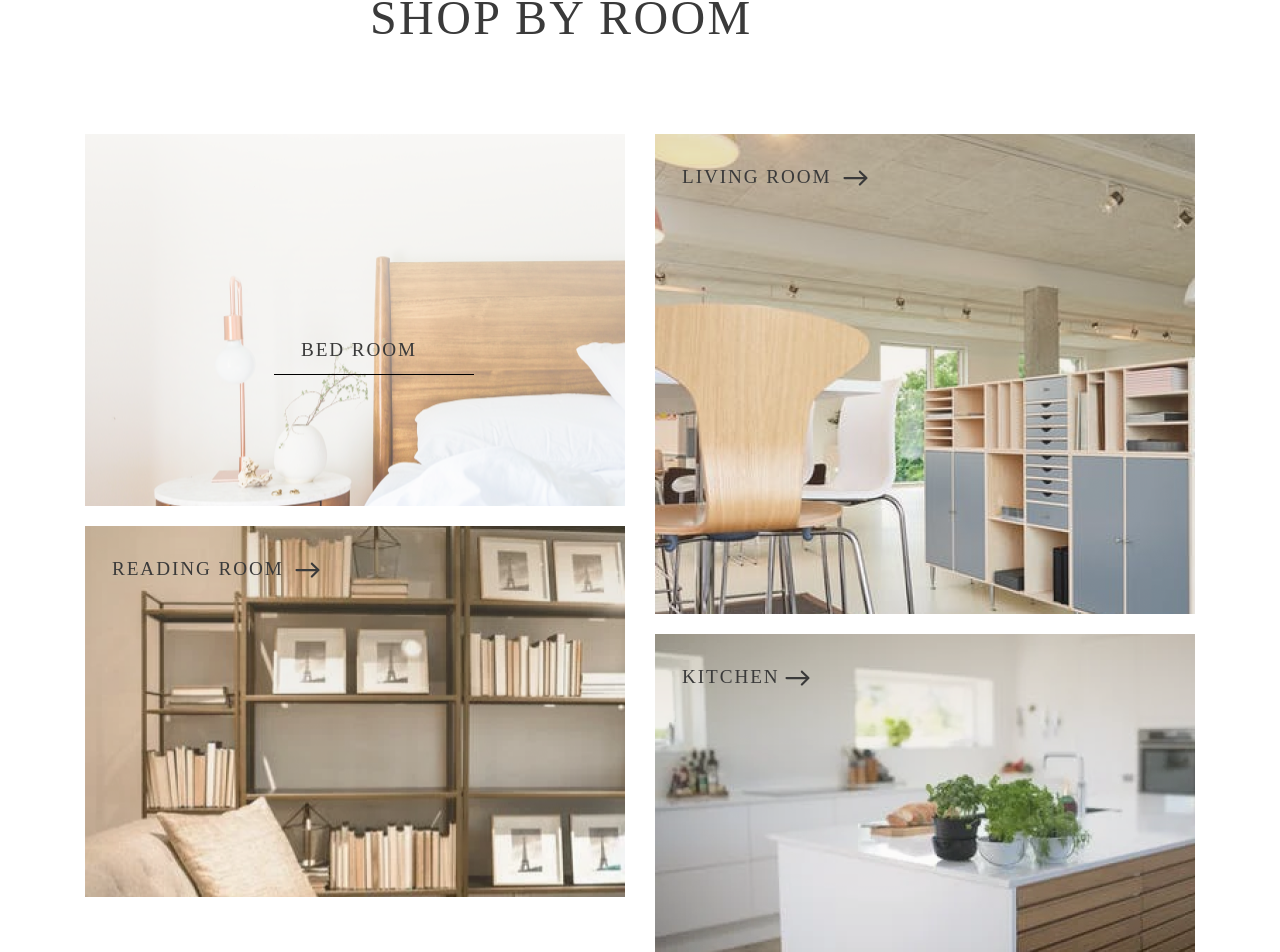
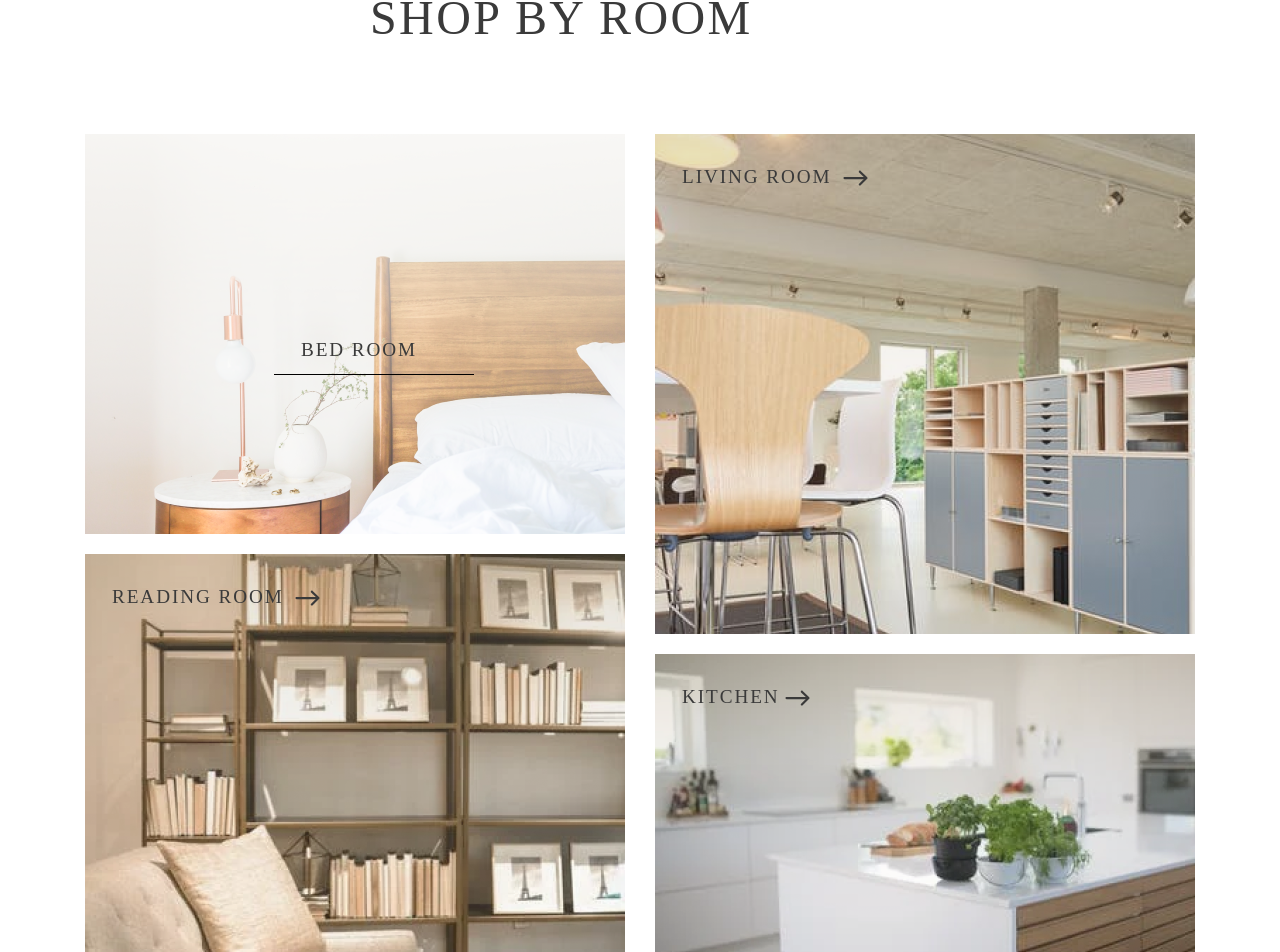
Before and after one commit to amalbros/devza, an Angular app: page / in a window 1280 px wide. Shown: the part 1035-1987 px from the top of the page. Built offline with nearby package versions, Linux system fonts and the light colour scheme; what angular-font-awesome would draw is missing.

Commit message:
projection code added

```diff
--- a/src/app/home/home.component.css
+++ b/src/app/home/home.component.css
@@ -299,6 +299,22 @@ color: #3A3A3A;font-size:3em;
    background-color:white;
    opacity:0.7;
 }
+.bedRoom{
+    width:100%;
+    height:400px;
+    background:url('../../assets/Rectangle 4.png');
+    margin-bottom:20px;
+    position:relative;
+}
+.readingRoom{
+    width:100%;height:400px;background: url('../../assets/Rectangle 6.png');position:relative;
+}
+.livingRoom{
+   background: url('../../assets/Rectangle 5.png');width:100%;height:500px;margin-bottom:20px;position:relative
+}
+.kitchen{
+    background: url('../../assets/Rectangle 7.png');width:100%;height:300px;position:relative;
+}
 @media screen and (max-width: 900px) {
     #iconsList{
         margin-top:20%;
--- a/src/app/home/home.component.html
+++ b/src/app/home/home.component.html
@@ -39,9 +39,9 @@
 </div>
 
 <div class="container" >
-    <div class="row" style="height:800px">
+    <div class="row" >
         <div class="col-md-6" style="margin-bottom:5%;">
-            <div style="width:100%;height:50%;background:url('../../assets/Rectangle 4.png');margin-bottom:20px;position:relative"><p class="shopByRoomText" style="margin-top:40%;margin-left:40%" >BED  ROOM
+            <div class="bedRoom" ><p class="shopByRoomText" style="margin-top:40%;margin-left:40%" >BED  ROOM
                 </p>
                 <p style="position:absolute;margin-top:42%;margin-left:35%"><svg width="264" height="1" viewBox="0 0 264 1" fill="none" xmlns="http://www.w3.org/2000/svg">
                     <line y1="0.5" x2="200.008" y2="0.5" stroke="black"/>
@@ -49,19 +49,19 @@
                 </p>
 
             </div>
-            <div style="width:100%;height:50%;background: url('../../assets/Rectangle 6.png');position:relative"><p class="shopByRoomText">READING ROOM <svg width="35" height="35" viewBox="0 0 35 35" fill="none" xmlns="http://www.w3.org/2000/svg">
+            <div class="readingRoom" ><p class="shopByRoomText">READING ROOM <svg width="35" height="35" viewBox="0 0 35 35" fill="none" xmlns="http://www.w3.org/2000/svg">
                 <path fill-rule="evenodd" clip-rule="evenodd" d="M21.1005 24.2256C20.9986 24.1265 20.9178 24.0088 20.8627 23.8792C20.8076 23.7496 20.7792 23.6106 20.7792 23.4703C20.7792 23.33 20.8076 23.191 20.8627 23.0614C20.9178 22.9318 20.9986 22.8141 21.1005 22.715L26.8908 17.0693L21.1005 11.4236C20.8951 11.2233 20.7797 10.9516 20.7797 10.6683C20.7797 10.385 20.8951 10.1133 21.1005 9.91295C21.3059 9.71263 21.5844 9.60009 21.8749 9.60009C22.1653 9.60009 22.4439 9.71263 22.6493 9.91295L29.2118 16.314C29.3136 16.4131 29.3944 16.5308 29.4496 16.6604C29.5047 16.79 29.5331 16.929 29.5331 17.0693C29.5331 17.2096 29.5047 17.3486 29.4496 17.4782C29.3944 17.6078 29.3136 17.7255 29.2118 17.8246L22.6493 24.2256C22.5477 24.325 22.427 24.4038 22.2941 24.4576C22.1612 24.5114 22.0187 24.5391 21.8749 24.5391C21.731 24.5391 21.5886 24.5114 21.4557 24.4576C21.3228 24.4038 21.2021 24.325 21.1005 24.2256Z" fill="#3A3A3A"/>
                 <path fill-rule="evenodd" clip-rule="evenodd" d="M5.46875 17.0691C5.46875 16.7862 5.58398 16.5149 5.7891 16.3148C5.99422 16.1147 6.27242 16.0023 6.5625 16.0023L26.25 16.0023C26.5401 16.0023 26.8183 16.1147 27.0234 16.3148C27.2285 16.5149 27.3437 16.7862 27.3437 17.0691C27.3437 17.3521 27.2285 17.6234 27.0234 17.8235C26.8183 18.0236 26.5401 18.136 26.25 18.136L6.5625 18.136C6.27242 18.136 5.99422 18.0236 5.7891 17.8235C5.58398 17.6234 5.46875 17.3521 5.46875 17.0691Z" fill="#3A3A3A"/>
                 </svg>
                 </p></div>
         </div>
-        <div class="col-md-6">
-            <div style="background: url('../../assets/Rectangle 5.png');width:100%;height:60%;margin-bottom:20px;position:relative"><p class="shopByRoomText">LIVING ROOM <svg width="35" height="35" viewBox="0 0 35 35" fill="none" xmlns="http://www.w3.org/2000/svg">
+        <div class="col-md-6" >
+            <div class="livingRoom" ><p class="shopByRoomText">LIVING ROOM <svg width="35" height="35" viewBox="0 0 35 35" fill="none" xmlns="http://www.w3.org/2000/svg">
                 <path fill-rule="evenodd" clip-rule="evenodd" d="M21.1005 24.2256C20.9986 24.1265 20.9178 24.0088 20.8627 23.8792C20.8076 23.7496 20.7792 23.6106 20.7792 23.4703C20.7792 23.33 20.8076 23.191 20.8627 23.0614C20.9178 22.9318 20.9986 22.8141 21.1005 22.715L26.8908 17.0693L21.1005 11.4236C20.8951 11.2233 20.7797 10.9516 20.7797 10.6683C20.7797 10.385 20.8951 10.1133 21.1005 9.91295C21.3059 9.71263 21.5844 9.60009 21.8749 9.60009C22.1653 9.60009 22.4439 9.71263 22.6493 9.91295L29.2118 16.314C29.3136 16.4131 29.3944 16.5308 29.4496 16.6604C29.5047 16.79 29.5331 16.929 29.5331 17.0693C29.5331 17.2096 29.5047 17.3486 29.4496 17.4782C29.3944 17.6078 29.3136 17.7255 29.2118 17.8246L22.6493 24.2256C22.5477 24.325 22.427 24.4038 22.2941 24.4576C22.1612 24.5114 22.0187 24.5391 21.8749 24.5391C21.731 24.5391 21.5886 24.5114 21.4557 24.4576C21.3228 24.4038 21.2021 24.325 21.1005 24.2256Z" fill="#3A3A3A"/>
                 <path fill-rule="evenodd" clip-rule="evenodd" d="M5.46875 17.0691C5.46875 16.7862 5.58398 16.5149 5.7891 16.3148C5.99422 16.1147 6.27242 16.0023 6.5625 16.0023L26.25 16.0023C26.5401 16.0023 26.8183 16.1147 27.0234 16.3148C27.2285 16.5149 27.3437 16.7862 27.3437 17.0691C27.3437 17.3521 27.2285 17.6234 27.0234 17.8235C26.8183 18.0236 26.5401 18.136 26.25 18.136L6.5625 18.136C6.27242 18.136 5.99422 18.0236 5.7891 17.8235C5.58398 17.6234 5.46875 17.3521 5.46875 17.0691Z" fill="#3A3A3A"/>
                 </svg>
                 </p></div>
-            <div style="background: url('../../assets/Rectangle 7.png');width:100%;height:40%;position:relative"><p class="shopByRoomText">KITCHEN<svg width="35" height="35" viewBox="0 0 35 35" fill="none" xmlns="http://www.w3.org/2000/svg">
+            <div class="kitchen"><p class="shopByRoomText">KITCHEN<svg width="35" height="35" viewBox="0 0 35 35" fill="none" xmlns="http://www.w3.org/2000/svg">
                 <path fill-rule="evenodd" clip-rule="evenodd" d="M21.1005 24.2256C20.9986 24.1265 20.9178 24.0088 20.8627 23.8792C20.8076 23.7496 20.7792 23.6106 20.7792 23.4703C20.7792 23.33 20.8076 23.191 20.8627 23.0614C20.9178 22.9318 20.9986 22.8141 21.1005 22.715L26.8908 17.0693L21.1005 11.4236C20.8951 11.2233 20.7797 10.9516 20.7797 10.6683C20.7797 10.385 20.8951 10.1133 21.1005 9.91295C21.3059 9.71263 21.5844 9.60009 21.8749 9.60009C22.1653 9.60009 22.4439 9.71263 22.6493 9.91295L29.2118 16.314C29.3136 16.4131 29.3944 16.5308 29.4496 16.6604C29.5047 16.79 29.5331 16.929 29.5331 17.0693C29.5331 17.2096 29.5047 17.3486 29.4496 17.4782C29.3944 17.6078 29.3136 17.7255 29.2118 17.8246L22.6493 24.2256C22.5477 24.325 22.427 24.4038 22.2941 24.4576C22.1612 24.5114 22.0187 24.5391 21.8749 24.5391C21.731 24.5391 21.5886 24.5114 21.4557 24.4576C21.3228 24.4038 21.2021 24.325 21.1005 24.2256Z" fill="#3A3A3A"/>
                 <path fill-rule="evenodd" clip-rule="evenodd" d="M5.46875 17.0691C5.46875 16.7862 5.58398 16.5149 5.7891 16.3148C5.99422 16.1147 6.27242 16.0023 6.5625 16.0023L26.25 16.0023C26.5401 16.0023 26.8183 16.1147 27.0234 16.3148C27.2285 16.5149 27.3437 16.7862 27.3437 17.0691C27.3437 17.3521 27.2285 17.6234 27.0234 17.8235C26.8183 18.0236 26.5401 18.136 26.25 18.136L6.5625 18.136C6.27242 18.136 5.99422 18.0236 5.7891 17.8235C5.58398 17.6234 5.46875 17.3521 5.46875 17.0691Z" fill="#3A3A3A"/>
                 </svg>
```
